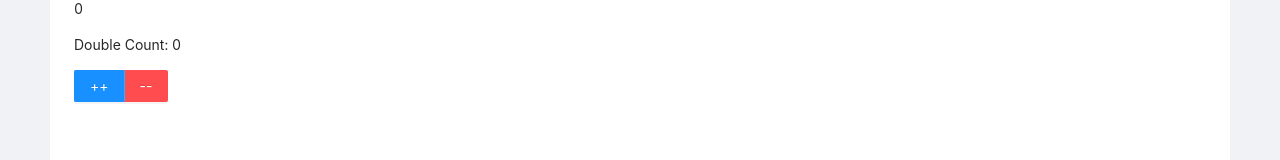
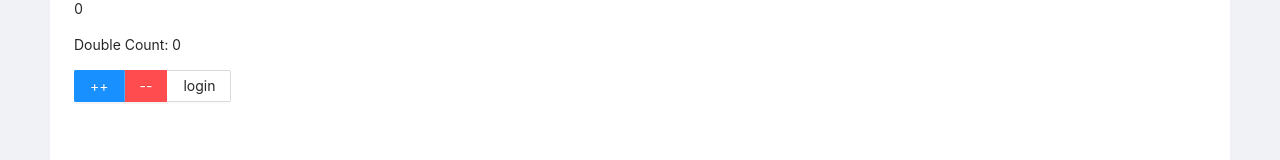
Before and after one commit to toilahtc96/gogo-travel-client, a Vue app: page / in a window 1280 px wide. Shown: the part 144-304 px from the top of the page. Built offline with nearby package versions, Linux system fonts and the light colour scheme; no server answers.

Commit message:
conflict

```diff
--- a/components.d.ts
+++ b/components.d.ts
@@ -16,8 +16,8 @@ declare module '@vue/runtime-core' {
     AMenuItemGroup: typeof import('ant-design-vue/es')['MenuItemGroup']
     RouterLink: typeof import('vue-router')['RouterLink']
     RouterView: typeof import('vue-router')['RouterView']
-    SiteContent: typeof import('./src/components/SiteContent/index.vue')['default']
-    SiteFooter: typeof import('./src/components/SiteFooter/index.vue')['default']
-    SiteHeader: typeof import('./src/components/SiteHeader/index.vue')['default']
+    // SiteContent: typeof import('./src/components/SiteContent/index.vue')['default']
+    // SiteFooter: typeof import('./src/components/SiteFooter/index.vue')['default']
+    // SiteHeader: typeof import('./src/components/SiteHeader/index.vue')['default']
   }
 }
--- a/src/pages/home/index.vue
+++ b/src/pages/home/index.vue
@@ -1,7 +1,16 @@
 <script lang="ts" setup>
 import { useCounterStore } from "@/stores/counter";
 import { Button as AButton, ButtonGroup as AButtonGroup } from "ant-design-vue";
+import axios from "@/services/httpClient";
 
+function test() {
+  axios.post("/api/v1/authentication/login",{
+    username: "conght96",
+    password: "123456"
+  }).then(accessToken => {
+    console.log(accessToken);
+  })
+}
 const counterStore = useCounterStore();
 </script>
 
@@ -14,6 +23,8 @@ const counterStore = useCounterStore();
       <a-button type="primary" danger @click="counterStore.decrement">
         --
       </a-button>
+      <a-button type="button" @click="test"> login
+      </a-button>
     </a-button-group>
   </div>
 </template>
--- a/src/services/httpClient.ts
+++ b/src/services/httpClient.ts
@@ -1,6 +1,6 @@
 import axios from "axios";
 
-axios.defaults.baseURL = import.meta.env.API_URL;
+axios.defaults.baseURL = 'http://localhost:8088';
 axios.defaults.headers.common["Content-Type"] = "application/json";
 
 axios.interceptors.request.use(
@@ -11,6 +11,7 @@ axios.interceptors.request.use(
 
     const accessToken = "";
 
+    console.log(axios.defaults.baseURL)
     if (accessToken) {
       request.headers.Authorization = `Bearer ${accessToken}`;
     }
```
